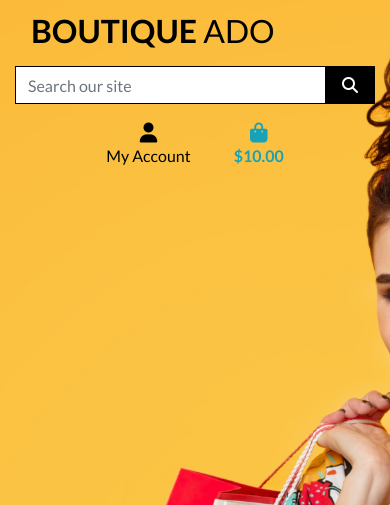
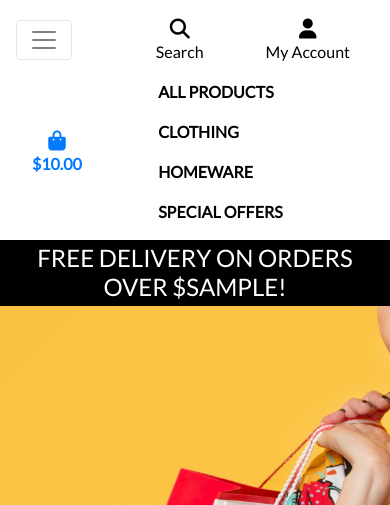
Before and after one commit to angelaanjorin/boutique_ado_v1, a Django app: template templates/base.html in a window 390 px wide. Shown: the top 505 px of the page. Run offline with Django 3.2, Linux system fonts and the light colour scheme; the template is opened without the code that fills it: most values are stand-ins (such as "Sample title", 1, 10 or a date in 2020); some libraries are stand-ins or nearby versions.

Commit message:
Add mobile header and main navbar

```diff
--- a/static/css/base.css
+++ b/static/css/base.css
@@ -55,6 +55,9 @@ body {
 .border-black {
     border: 1px solid black !important;
 }
+.bg-black {
+    background:#000 ! important ;
+}
 
 /* -------------------------------- Media Queries */
 
--- a/templates/base.html
+++ b/templates/base.html
@@ -15,17 +15,15 @@
 
     {% block corecss %}
         <link rel="stylesheet" href="https://stackpath.bootstrapcdn.com/bootstrap/4.4.1/css/bootstrap.min.css" integrity="sha384-Vkoo8x4CGsO3+Hhxv8T/Q5PaXtkKtu6ug5TOeNV6gBiFeWPGFN9MuhOf23Q9Ifjh" crossorigin="anonymous">
-        <link rel="preconnect" href="https://fonts.googleapis.com">
-        <link rel="preconnect" href="https://fonts.gstatic.com" crossorigin>
-        <link href="https://fonts.googleapis.com/css2?family=Lato:ital,wght@0,100;0,300;0,400;0,700;0,900;1,100;1,300;1,400;1,700;1,900&display=swap" rel="stylesheet">
-        <link rel="stylesheet" href="{% static  'css/base.css' %}">
-        {% endblock %}
+        <link rel="stylesheet" href="https://fonts.googleapis.com/css?family=Lato&display=swap">
+        <link rel="stylesheet" href="{% static 'css/base.css' %}">
+    {% endblock %}
 
     {% block extra_css %}
     {% endblock %}
 
     {% block corejs %}
-        <script src="https://kit.fontawesome.com/c5c908ebd3.js" crossorigin="anonymous"></script>
+        <script src="https://kit.fontawesome.com/e9c73d7092.js" crossorigin="anonymous"></script>
         <script src="https://code.jquery.com/jquery-3.4.1.slim.min.js" integrity="sha384-J6qa4849blE2+poT4WnyKhv5vZF5SrPo0iEjwBvKU7imGFAV0wwj1yYfoRSJoZ+n" crossorigin="anonymous"></script>
         <script src="https://cdn.jsdelivr.net/npm/popper.js@1.16.0/dist/umd/popper.min.js" integrity="sha384-Q6E9RHvbIyZFJoft+2mJbHaEWldlvI9IOYy5n3zV9zzTtmI3UksdQRVvoxMfooAo" crossorigin="anonymous"></script>
         <script src="https://stackpath.bootstrapcdn.com/bootstrap/4.4.1/js/bootstrap.min.js" integrity="sha384-wfSDF2E50Y2D1uUdj0O3uMBJnjuUD4Ih7YwaYd1iqfktj0Uod8GCExl3Og8ifwB6" crossorigin="anonymous"></script>
@@ -38,7 +36,7 @@
   </head>
   <body>
     <header class="container-fluid fixed-top">
-        <div class="row">
+        <div id="topnav" class="row bg-white pt-lg-2 d-none d-lg-flex">
             <div class="col-12 col-lg-4 my-auto py-1 py-lg-0 text-center text-lg-left">
                 <a href="{% url 'home' %}" class="nav-link main-logo-link">
                     <h2 class="logo-font text-black my-0"><strong>Boutique</strong> Ado</h2>
@@ -97,6 +95,20 @@
                 </ul>
             </div>
         </div>
+        <div class="row bg-white">
+            <nav class="navbar navbar-expand-lg navbar-light w-100">
+                <button class="navbar-toggler" type="button" data-toggle="collapse" data-target="#main-nav" aria-controls="main-nav" aria-expanded="false" aria-label="Toggle navigation">
+                    <span class="navbar-toggler-icon"></span>
+                </button>
+                {% include 'includes/mobile-top-header.html' %}
+                {% include 'includes/main-nav.html' %}
+            </nav>
+        </div>
+        <div id="delivery-banner" class="row text-center">
+            <div class="col bg-black text-white">
+                <h4 class="logo-font my-1">Free delivery on orders over ${{ free_shipping_threshold }}!</h4>
+            </div>
+        </div>
     </header>
 
     {% if messages %}
--- /dev/null
+++ b/templates/includes/main-nav.html
@@ -0,0 +1,50 @@
+<div class="collapse navbar-collapse" id="main-nav"></div>
+    <ul class="navbar-nav w-auto mx-auto">
+        <li class="nav-item dropdown">
+            <a class="logo-font font-weight-bold nav-link text-black mr-5" href="#" id="all-products-link" data-toggle="dropdown" aria-haspopup="true" aria-expanded="false">
+                All Products
+            </a>
+            <div class="dropdown-menu border-0" aria-labelledby="all-products-link">
+                <a href="" class="dropdown-item">By Price</a>
+                <a href="" class="dropdown-item ">By Rating</a>
+                <a href="" class="dropdown-item ">By Category</a>
+                <a href="" class="dropdown-item">All Products</a>
+            </div>
+        </li>
+
+        <li class="nav-item dropdown">
+            <a class="logo-font font-weight-bold nav-link text-black mr-5" href="#" id="clothing-link" data-toggle="dropdown" aria-haspopup="true" aria-expanded="false">
+                Clothing
+            </a>
+            <div class="dropdown-menu border-0" aria-labelledby="clothing-link">
+                <a href="" class="dropdown-item">Activewear &amp; Essentials</a>
+                <a href="" class="dropdown-item">Jeans</a>
+                <a href="" class="dropdown-item">Shirts</a>
+                <a href="" class="dropdown-item">All Clothing</a>
+            </div>
+        </li>
+
+        <li class="nav-item dropdown">
+            <a class="logo-font font-weight-bold nav-link text-black mr-5" href="#" id="homeware-link" data-toggle="dropdown" aria-haspopup="true" aria-expanded="false">
+                Homeware
+            </a>
+            <div class="dropdown-menu border-0" aria-labelledby="homeware-link">
+                <a href="" class="dropdown-item">Bed &amp; Bath</a>
+                <a href="" class="dropdown-item">Kitchen &amp; Dining</a>
+                <a href="" class="dropdown-item">All Homeware</a>
+            </div>
+        </li>
+
+        <li class="nav-item dropdown">
+            <a class="logo-font font-weight-bold nav-link text-black" href="#" id="specials-link" data-toggle="dropdown" aria-haspopup="true" aria-expanded="false">
+                Special Offers
+            </a>
+            <div class="dropdown-menu border-0" aria-labelledby="specials-link">
+                <a href="" class="dropdown-item">New Arrivals</a>
+                <a href="" class="dropdown-item">Deals</a>
+                <a href="" class="dropdown-item">Clearance</a>
+                <a href="" class="dropdown-item">All Specials</a>
+            </div>
+        </li>
+    </ul>
+</div>
--- /dev/null
+++ b/templates/includes/mobile-top-header.html
@@ -0,0 +1,56 @@
+<li class="list-inline-item"></li>
+    <a class="text-black nav-link d-block d-lg-none" href="#" id="mobile-search" data-toggle="dropdown" aria-haspopup="true" aria-expanded="false">
+        <div class="text-center">
+            <div><i class="fas fa-search fa-lg"></i></div>
+            <p class="my-0">Search</p>
+        </div>
+    </a>
+    <div class="dropdown-menu border-0 w-100 p-3 rounded-0 my-0" aria-labelledby="mobile-search">
+        <form class="form" method="GET" action="">
+            <div class="input-group w-100">
+                <input class="form-control border border-black rounded-0" type="text" name="q" placeholder="Search our site">
+                <div class="input-group-append">
+                    <button class="form-control form-control btn btn-black border border-black rounded-0" type="submit">
+                        <span class="icon">
+                            <i class="fas fa-search"></i>
+                        </span>
+                    </button>
+                </div>
+            </div>
+        </form>
+    </div>
+</li>
+<li class="list-inline-item dropdown">
+    <a class="text-black nav-link d-block d-lg-none" href="#" id="user-options" data-toggle="dropdown" aria-haspopup="true" aria-expanded="false">
+        <div class="text-center">
+            <div><i class="fas fa-user fa-lg"></i></div>
+            <p class="my-0">My Account</p>
+        </div>
+    </a>
+    <div class="dropdown-menu border-0" aria-labelledby="user-options">
+        {% if request.user.is_authenticated %}
+            {% if request.user.is_superuser %}
+                <a href="{% url 'account_logout' %}" class="dropdown-item">Product Management</a>
+            {% endif %}
+            <a href="" class="dropdown-item">My Profile</a>
+            <a href="{% url 'account_logout' %}" class="dropdown-item">Logout</a>
+        {% else %}
+            <a href="{% url 'account_signup' %}" class="dropdown-item">Register</a>
+            <a href="{% url 'account_login' %}" class="dropdown-item">Login</a>
+        {% endif %}
+    </div>
+</li>
+<li class="list-inline-item">
+    <a class="{% if grand_total %}text-primary font-weight-bold{% else %}text-black{% endif %} nav-link d-block d-lg-none" href="">
+        <div class="text-center">
+            <div><i class="fas fa-shopping-bag fa-lg"></i></div>
+            <p class="my-0">
+                {% if grand_total %}
+                    ${{ grand_total|floatformat:2 }}
+                {% else %}
+                    $0.00
+                {% endif %}
+            </p>
+        </div>
+    </a>
+</li>
```
